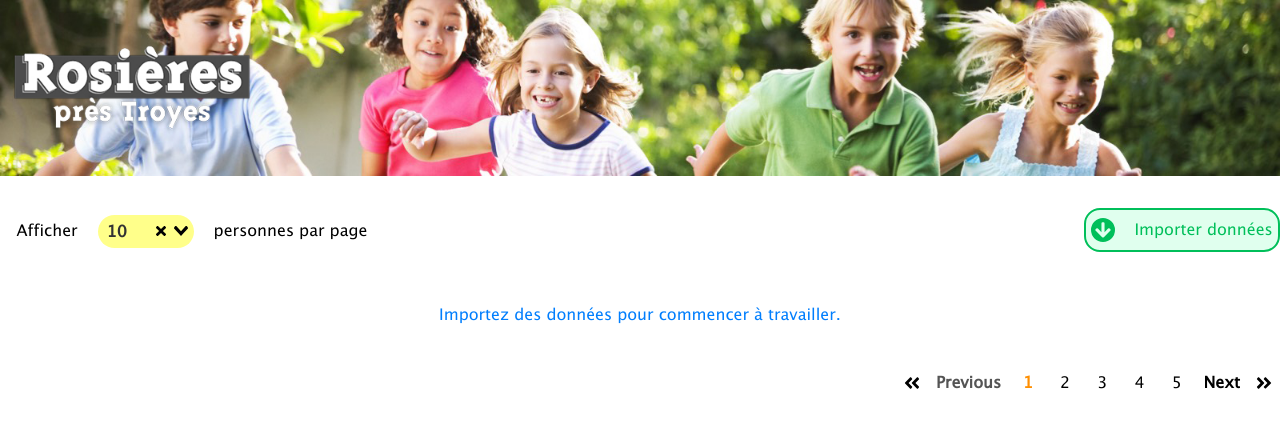
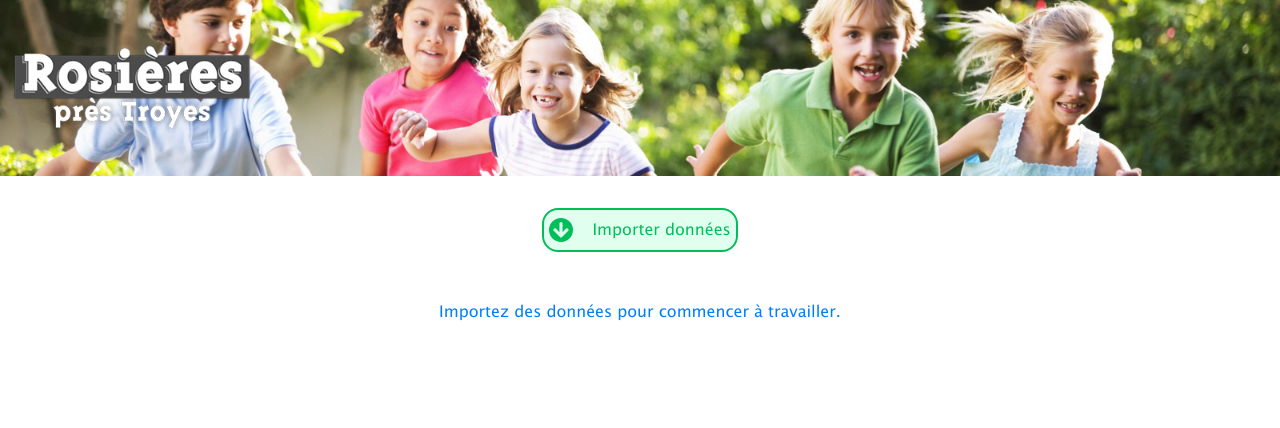
Before and after one commit to tomReve/Projet-Rosieres, a Vue app: page / in a window 1280 px wide. Shown: the top 428 px of the page. Built offline with nearby package versions, Linux system fonts and the light colour scheme.

Commit message:
Chore: style page no data

```diff
--- a/src/App.vue
+++ b/src/App.vue
@@ -12,5 +12,6 @@
     margin: 0;
     padding: 0;
     overflow-x: hidden;
+    user-select: none;
   }
 </style>
--- a/src/views/Home.vue
+++ b/src/views/Home.vue
@@ -2,7 +2,7 @@
   <div class="home">
     <img class="header" alt="Vue logo" src="./../assets/header-bannier.jpg">
     <section id="pagination">
-      <div class="limite">
+      <div class="limite" v-if="rawData.length > 0">
         <p>Afficher</p>
         <v-select :options="elementsPerPageOptions" :value="elementsPerPage" :searchable="false"
           @input="elementsPerPageChange" />
@@ -77,7 +77,7 @@
       </tr>
     </table>
     <section id="pagination-bottom">
-      <pagination :page="page" :pages="numberOfPages" @change="paginationChange" />
+      <pagination v-if="rawData.length > 0" :page="page" :pages="numberOfPages" @change="paginationChange" />
     </section>
   </div>
 </template>
@@ -335,6 +335,7 @@
     width: 100%;
     justify-content: center;
     align-items: center;
+    margin: auto;
   }
 
   .home #pagination div.limite .v-select {
@@ -505,5 +506,6 @@
 
   .home #pagination-bottom .pagination {
     width: 30%;
+    margin-right: 5%;
   }
 </style>
```
